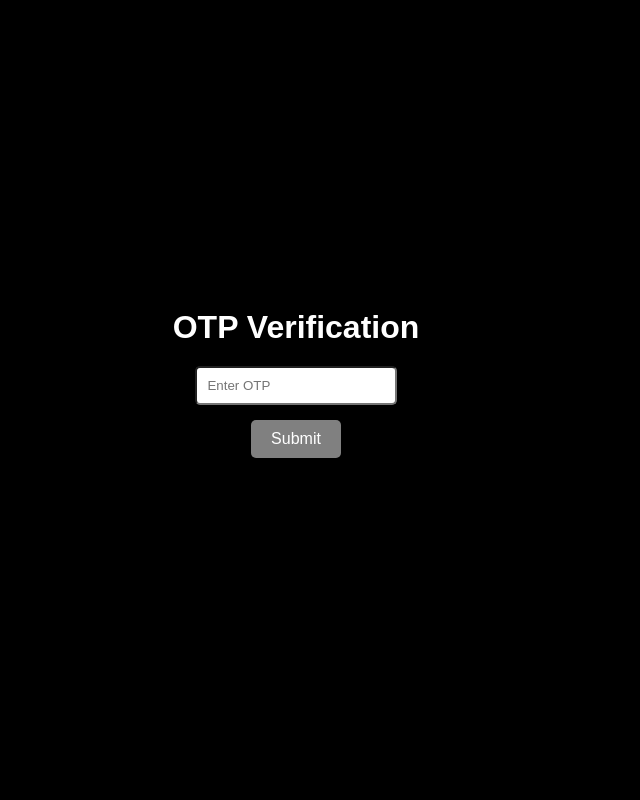
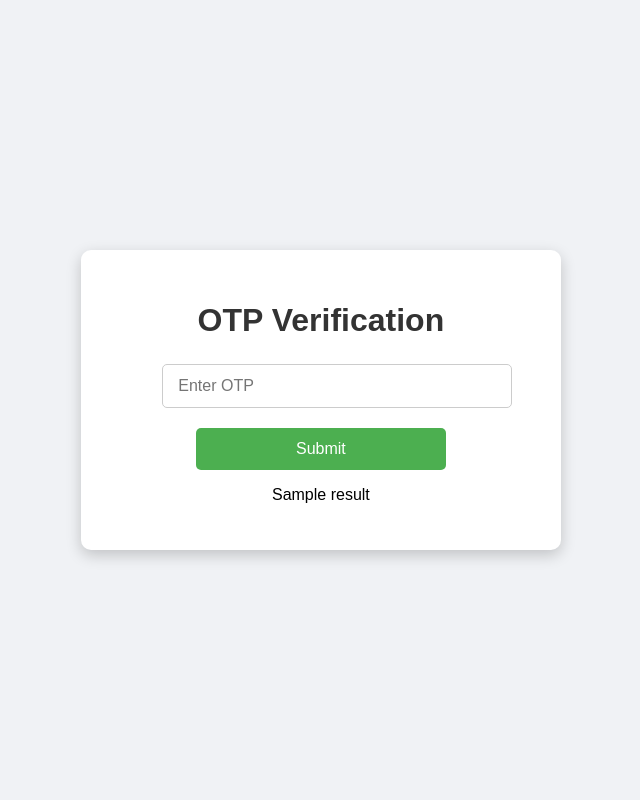
Before and after one commit to Adityax1124/OTP-Verification, a Flask app: template templates/index.html in a window 1280 px wide. Shown: the whole page, without its empty margins (344-984 px from the left). Run offline with Flask 3, Linux system fonts and the light colour scheme; the template is opened without the code that fills it: most values are stand-ins (such as "Sample title", 1, 10 or a date in 2020).

Commit message:
Update style.css

```diff
--- a/static/style.css
+++ b/static/style.css
@@ -1,6 +1,7 @@
+/* General body styling */
 body {
     font-family: Arial, sans-serif;
-    background: black;
+    background-color: #f0f2f5;
     display: flex;
     justify-content: center;
     align-items: center;
@@ -8,74 +9,122 @@ body {
     margin: 0;
 }
 
+/* Form container */
 .container {
-    background: black;
+    background-color: #fff;
     padding: 30px 40px;
     border-radius: 10px;
-    box-shadow: 0 4px 10px rgba(0,0,0,0.1);
+    box-shadow: 0 5px 15px rgba(0,0,0,0.2);
     text-align: center;
+    width: 90%;
+    max-width: 400px;
+    display: flex;
+    flex-direction: column;
+    align-items: center;
 }
 
-h1 {
-    margin-bottom: 20px;
-    color: white;
+/* Heading */
+h1, h2 {
+    margin-bottom: 15px;
+    color: #333;
 }
 
+/* Input fields */
+input[type="email"],
 input[type="number"] {
-    padding: 10px;
-    width: 60%;
-    margin-bottom: 15px;
+    width: 100%;
+    padding: 12px 15px;
+    margin: 10px 0;
     border-radius: 5px;
-    border: 1px solid blackS;
-}
-.VP{
-    color: white;
-}
-
-button {
-    padding: 10px 20px;
-    background: grey;
-    color: white;
-    border: none;
-    border-radius: 5px;
-    cursor: pointer;
+    border: 1px solid #ccc;
     font-size: 16px;
 }
 
-button:hover {
-    background: darkgray;
+/* Button below input */
+button {
+    width: 100%;
+    max-width: 250px;
+    padding: 12px;
+    background-color: #4CAF50;
+    color: white;
+    border: none;
+    font-size: 16px;
+    border-radius: 5px;
+    cursor: pointer;
+    margin-top: 10px; /* space between input and button */
+    transition: background-color 0.3s;
 }
 
-.result {
-    margin-top: 15px;
-    font-size: 18px;
-    font-weight: bold;
+button:hover {
+    background-color: #45a049;
 }
 
-/* Toast style */
-#toast {
-    visibility: visible;
-    min-width: 200px;
-    background-color: #333;
-    color: #fff;
-    text-align: center;
-    border-radius: 8px;
-    padding: 10px;
-    position: fixed;
-    top: 20px;
-    right: 20px;
-    z-index: 1;
-    opacity: 0;
-    transition: opacity 0.5s ease-in-out;
+/* Error message */
+p.error {
+    color: red;
+    font-size: 14px;
+    margin-top: 10px;
 }
 
-/* Hide number input arrows */
-input[type=number]::-webkit-outer-spin-button,
-input[type=number]::-webkit-inner-spin-button {
-    -webkit-appearance: none;
-    margin: 0;
+/* Verified page styling */
+.verified {
+    font-size: 24px;
+    color: #4CAF50;
+    margin-bottom: 20px;
 }
 
-input[type=number] {
-    -moz-appearance: textfield; /* Firefox */
+a {
+    display: inline-block;
+    margin-top: 15px;
+    padding: 10px 20px;
+    background-color: #2196F3;
+    color: white;
+    text-decoration: none;
+    border-radius: 5px;
+    transition: background-color 0.3s;
 }
+
+a:hover {
+    background-color: #1976D2;
+}
+
+/* Responsive for small devices */
+@media(max-width: 480px){
+    .container {
+        padding: 20px;
+    }
+    input, button, a {
+        font-size: 14px;
+        padding: 10px;
+    }
+}
+
+
+/* Verified page heading */
+.verified {
+    font-size: 28px;
+    color: #4CAF50;
+    margin-bottom: 20px;
+}
+
+button, a {
+    width: 100%;
+    max-width: 250px;
+    padding: 12px;
+    font-size: 16px;
+    border-radius: 5px;
+    border: none;
+    cursor: pointer;
+    transition: background-color 0.3s;
+}
+
+/* Verified page button */
+a {
+    text-decoration: none;
+    color: white;
+    background-color: #2196F3;
+}
+
+a:hover {
+    background-color: #1976D2;
+}
```
